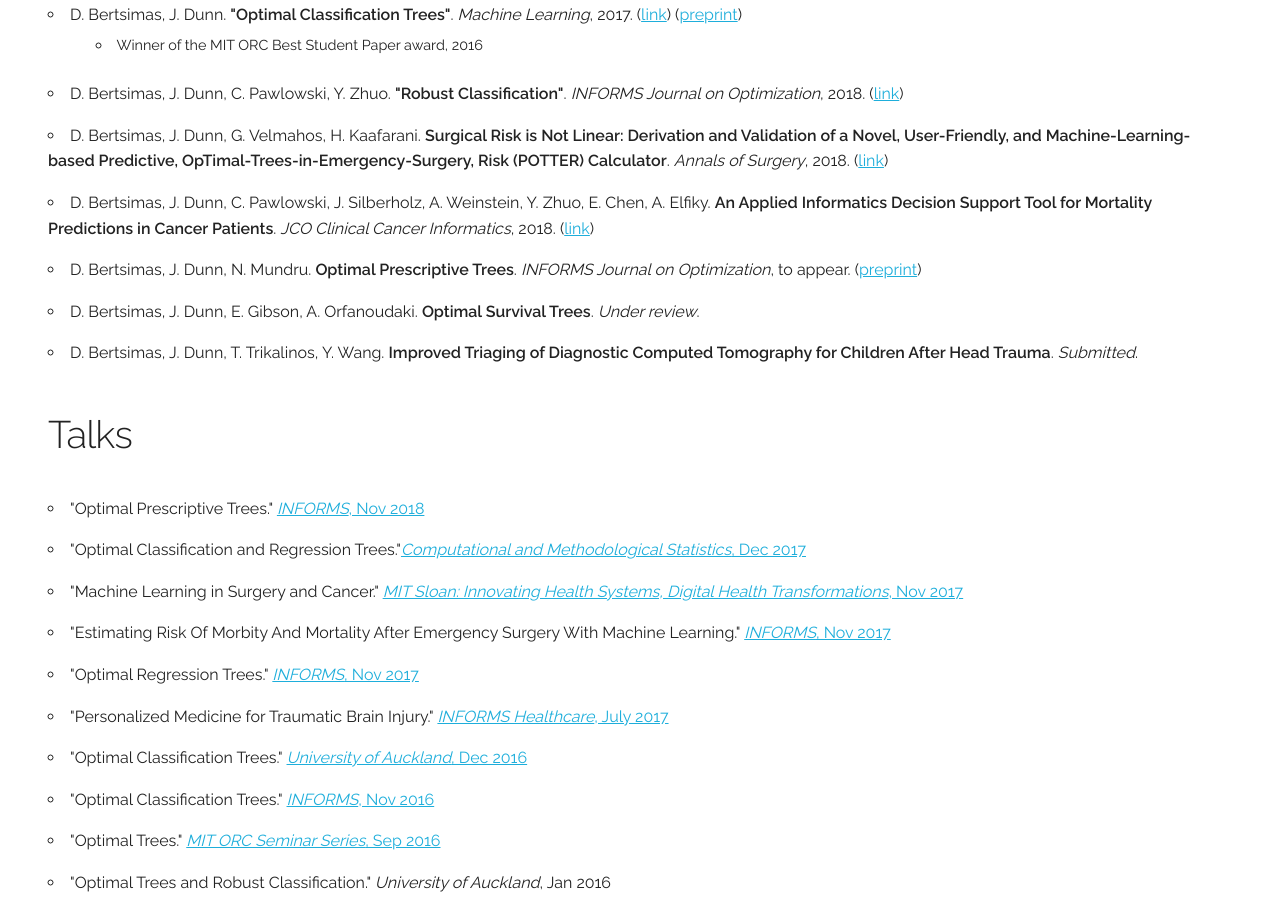
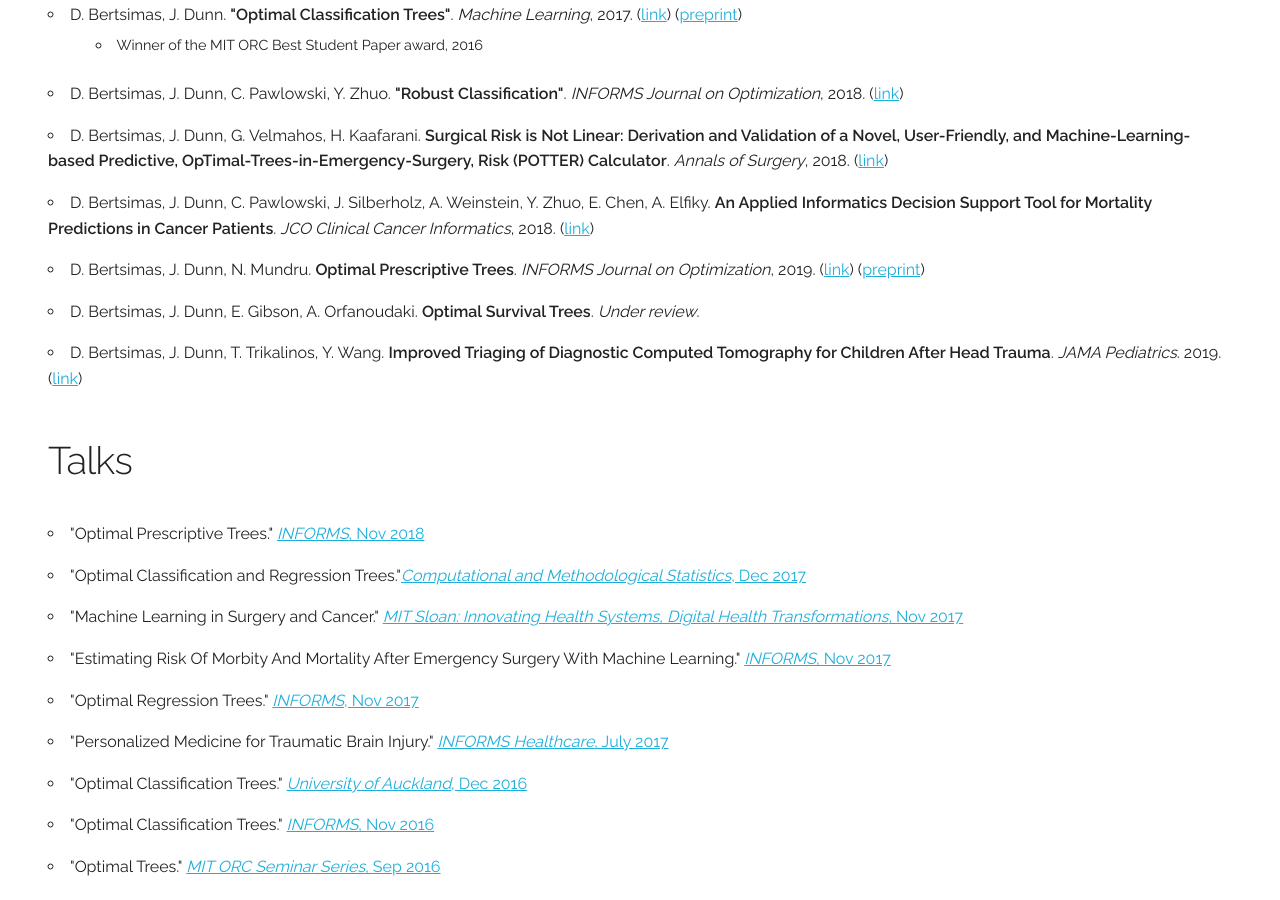
Before and after one commit to JackDunnNZ/jackdunnnz.github.io, a Jekyll site: the page built from index.html, in a window 1280 px wide and 900 px high, scrolled down 1004 px. Built offline with Jekyll 4.4.1, drawn with Linux system fonts in a browser that asks for light colours.

Commit message:
Update index.html

```diff
--- a/index.html
+++ b/index.html
@@ -65,7 +65,7 @@
           <li>
             D. Bertsimas, J. Dunn, N. Mundru.
             <strong>Optimal Prescriptive Trees</strong>.
-            <i>INFORMS Journal on Optimization</i>, to appear. (<a href="/papers/OptimalPrescriptiveTrees.pdf">preprint</a>)
+            <i>INFORMS Journal on Optimization</i>, 2019. (<a href="https://pubsonline.informs.org/doi/10.1287/ijoo.2018.0005">link</a>) (<a href="/papers/OptimalPrescriptiveTrees.pdf">preprint</a>)
           </li>
           <li>
             D. Bertsimas, J. Dunn, E. Gibson, A. Orfanoudaki.
@@ -75,7 +75,7 @@
           <li>
             D. Bertsimas, J. Dunn, T. Trikalinos, Y. Wang.
             <strong>Improved Triaging of Diagnostic Computed Tomography for Children After Head Trauma</strong>.
-            <i>Submitted</i>.
+            <i>JAMA Pediatrics</i>. 2019. (<a href="https://jamanetwork.com/journals/jamapediatrics/fullarticle/2733157">link</a>)
           </li>
         </ul>
 
```
